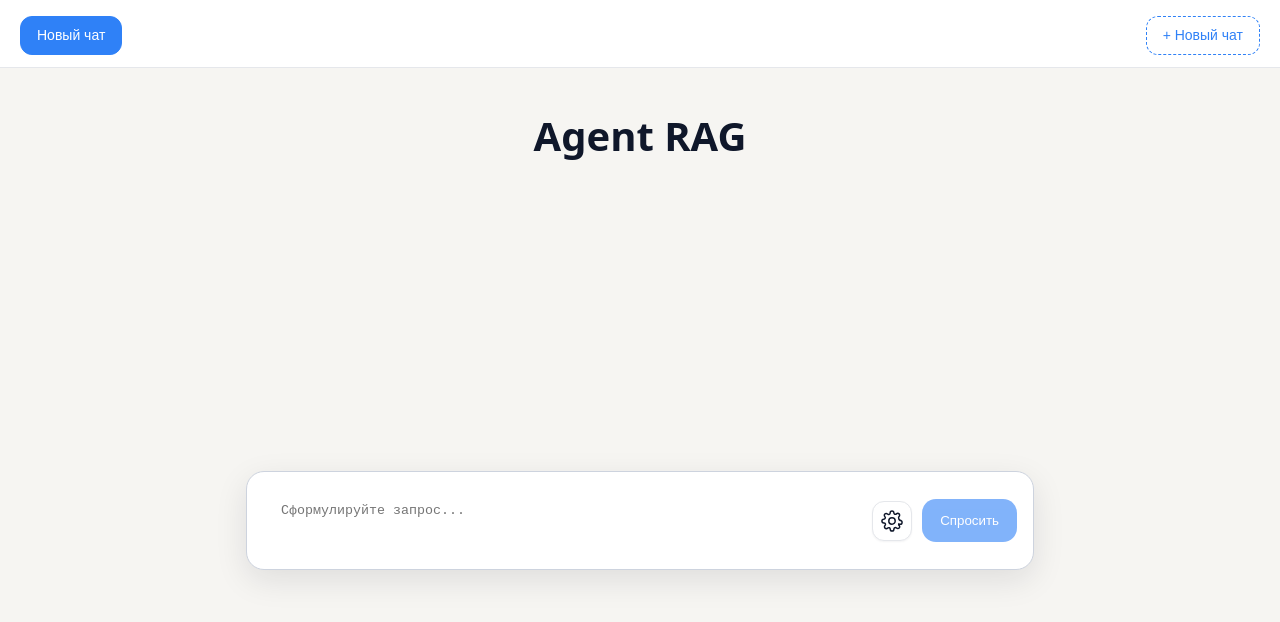
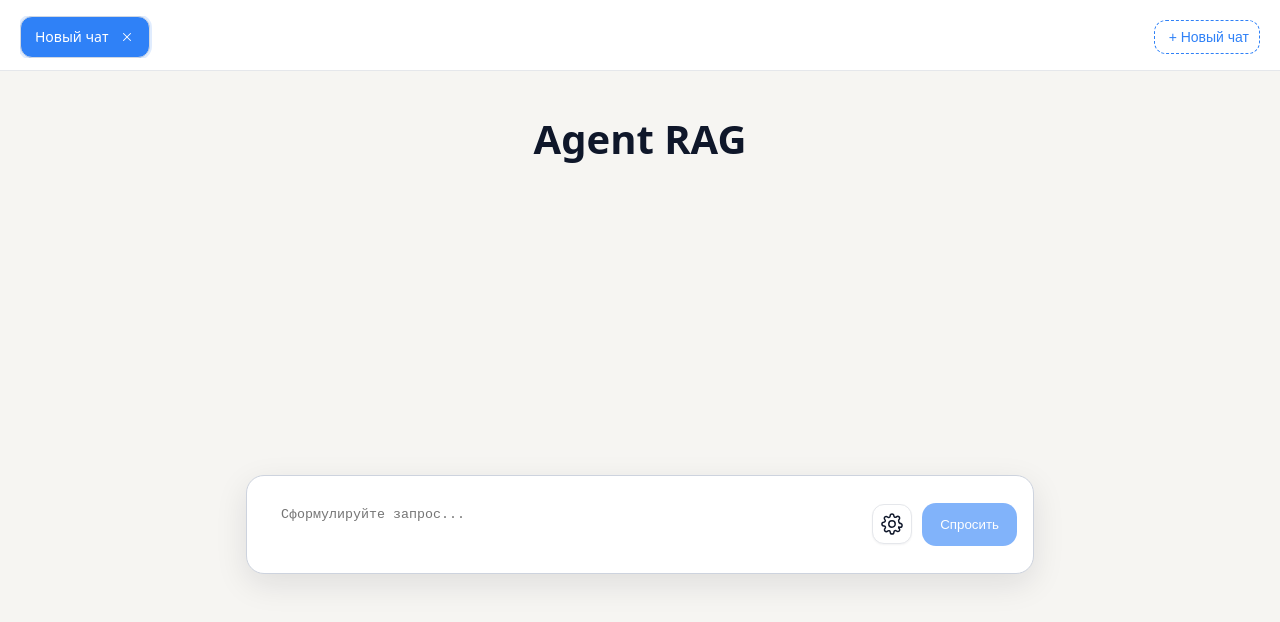
Before and after one commit to DarkPrinceWarrior/rag_pipeline_new, a React (Vite) app in the folder frontend/: page / in a window 1280 px wide. Both pictures are taken after a click on the button "Новый чат". Shown: the top 622 px of the page. Built offline with nearby package versions, Linux system fonts and the light colour scheme.

Commit message:
feat: pin chat tabs and enable deleting chat sessions

```diff
--- a/frontend/src/App.tsx
+++ b/frontend/src/App.tsx
@@ -205,6 +205,24 @@ export default function App() {
     setCurrentChatId(next.id)
   }
 
+  function onDeleteChat(id: string) {
+    setChats((prev) => {
+      const index = prev.findIndex((chat) => chat.id === id)
+      if (index === -1) return prev
+      const nextChats = prev.filter((chat) => chat.id !== id)
+      if (nextChats.length === 0) {
+        const fallback = createEmptyChat()
+        setCurrentChatId(fallback.id)
+        return [fallback]
+      }
+      if (currentChatId === id) {
+        const nextIndex = index < nextChats.length ? index : nextChats.length - 1
+        setCurrentChatId(nextChats[nextIndex].id)
+      }
+      return nextChats
+    })
+  }
+
   function onEditMessage(index: number) {
     if (!messages[index] || messages[index].role !== 'user') return
     const el = bubbleRefs.current[index]
@@ -390,17 +408,46 @@ export default function App() {
     <div className="page">
       <div className="chat-tabs" role="navigation" aria-label="История чатов">
         <div className="chat-tabs-list">
-          {chats.map((chat) => (
+          {chats.map((chat) => {
+            const isActive = chat.id === currentChatId
+            return (
+              <div key={chat.id} className={`chat-tab${isActive ? ' active' : ''}`} role="group">
                 <button
-              key={chat.id}
                   type="button"
-              className={`chat-tab${chat.id === currentChatId ? ' active' : ''}`}
+                  className="chat-tab-button"
                   onClick={() => onSelectChat(chat.id)}
                   title={chat.title}
                 >
                   {chat.title}
                 </button>
-          ))}
+                <button
+                  type="button"
+                  className="chat-tab-delete"
+                  onClick={(event) => {
+                    event.stopPropagation()
+                    onDeleteChat(chat.id)
+                  }}
+                  aria-label="Удалить чат"
+                  title="Удалить чат"
+                >
+                  <svg
+                    xmlns="http://www.w3.org/2000/svg"
+                    width="14"
+                    height="14"
+                    viewBox="0 0 24 24"
+                    fill="none"
+                    stroke="currentColor"
+                    strokeWidth="1.8"
+                    strokeLinecap="round"
+                    strokeLinejoin="round"
+                  >
+                    <line x1="18" y1="6" x2="6" y2="18"></line>
+                    <line x1="6" y1="6" x2="18" y2="18"></line>
+                  </svg>
+                </button>
+              </div>
+            )
+          })}
         </div>
         <button type="button" className="chat-tab new" onClick={onCreateChat}>
           + Новый чат
--- a/frontend/src/styles.css
+++ b/frontend/src/styles.css
@@ -298,6 +298,9 @@ button:disabled { opacity: 0.6; cursor: not-allowed; }
 }
 
 .chat-tabs {
+  position: sticky;
+  top: 0;
+  z-index: 40;
   display: flex;
   align-items: center;
   gap: 10px;
@@ -316,19 +319,20 @@ button:disabled { opacity: 0.6; cursor: not-allowed; }
 }
 
 .chat-tab {
+  display: inline-flex;
+  align-items: center;
+  gap: 6px;
   background: #f8fafc;
   color: var(--text);
   border: 1px solid var(--border);
   border-radius: 12px;
-  padding: 10px 16px;
+  padding: 8px 10px 8px 14px;
   font-size: 14px;
   line-height: 1.2;
   cursor: pointer;
-  max-width: 220px;
-  white-space: nowrap;
-  overflow: hidden;
-  text-overflow: ellipsis;
+  max-width: 240px;
   transition: background-color .15s ease, border-color .15s ease, color .15s ease;
+  flex-shrink: 0;
 }
 
 .chat-tab:hover {
@@ -341,6 +345,77 @@ button:disabled { opacity: 0.6; cursor: not-allowed; }
   border-color: var(--primary);
   color: #fff;
 }
+
+.chat-tab:focus-within {
+  border-color: #d0d7e2;
+  box-shadow: 0 0 0 2px rgba(47,129,247,0.15);
+}
+
+.chat-tab-button {
+  background: none;
+  border: none;
+  color: inherit;
+  font: inherit;
+  line-height: inherit;
+  cursor: pointer;
+  padding: 0;
+  margin: 0;
+  flex: 1;
+  min-width: 0;
+  text-align: left;
+  white-space: nowrap;
+  overflow: hidden;
+  text-overflow: ellipsis;
+}
+
+.chat-tab-button:focus {
+  outline: none;
+}
+
+.chat-tab-button:focus-visible {
+  outline: none;
+  box-shadow: none;
+}
+
+.chat-tab-delete {
+  border: none;
+  background: transparent;
+  color: inherit;
+  cursor: pointer;
+  display: inline-flex;
+  align-items: center;
+  justify-content: center;
+  width: 24px;
+  height: 24px;
+  border-radius: 8px;
+  padding: 0;
+  opacity: 0;
+  transition: opacity .15s ease, background-color .15s ease, color .15s ease;
+  flex-shrink: 0;
+}
+
+.chat-tab:hover .chat-tab-delete,
+.chat-tab:focus-within .chat-tab-delete {
+  opacity: 1;
+}
+
+.chat-tab-delete:focus-visible {
+  outline: none;
+  box-shadow: 0 0 0 2px rgba(47,129,247,0.2);
+}
+
+.chat-tab-delete:hover {
+  background: rgba(15,23,42,0.08);
+}
+
+.chat-tab.active .chat-tab-delete:hover {
+  background: rgba(255,255,255,0.2);
+}
+
+.chat-tab-delete svg {
+  pointer-events: none;
+}
+
 
 .chat-tab.new {
   background: transparent;
@@ -367,6 +442,6 @@ button:disabled { opacity: 0.6; cursor: not-allowed; }
   }
   .chat-tab {
     font-size: 13px;
-    padding: 8px 12px;
+    padding: 6px 8px 6px 12px;
   }
 }
```
Lines whose indentation alone changed are shown as unchanged.
